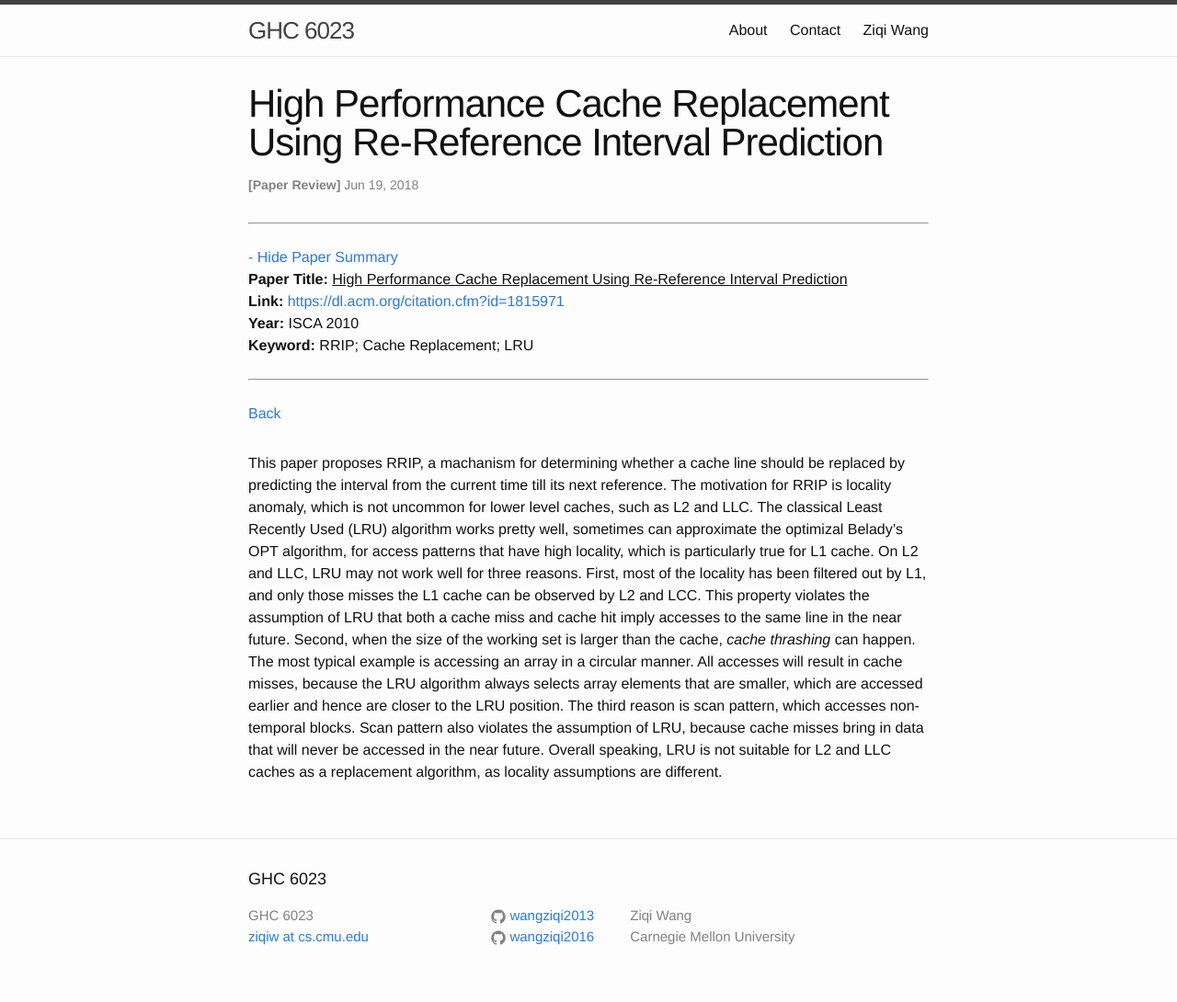
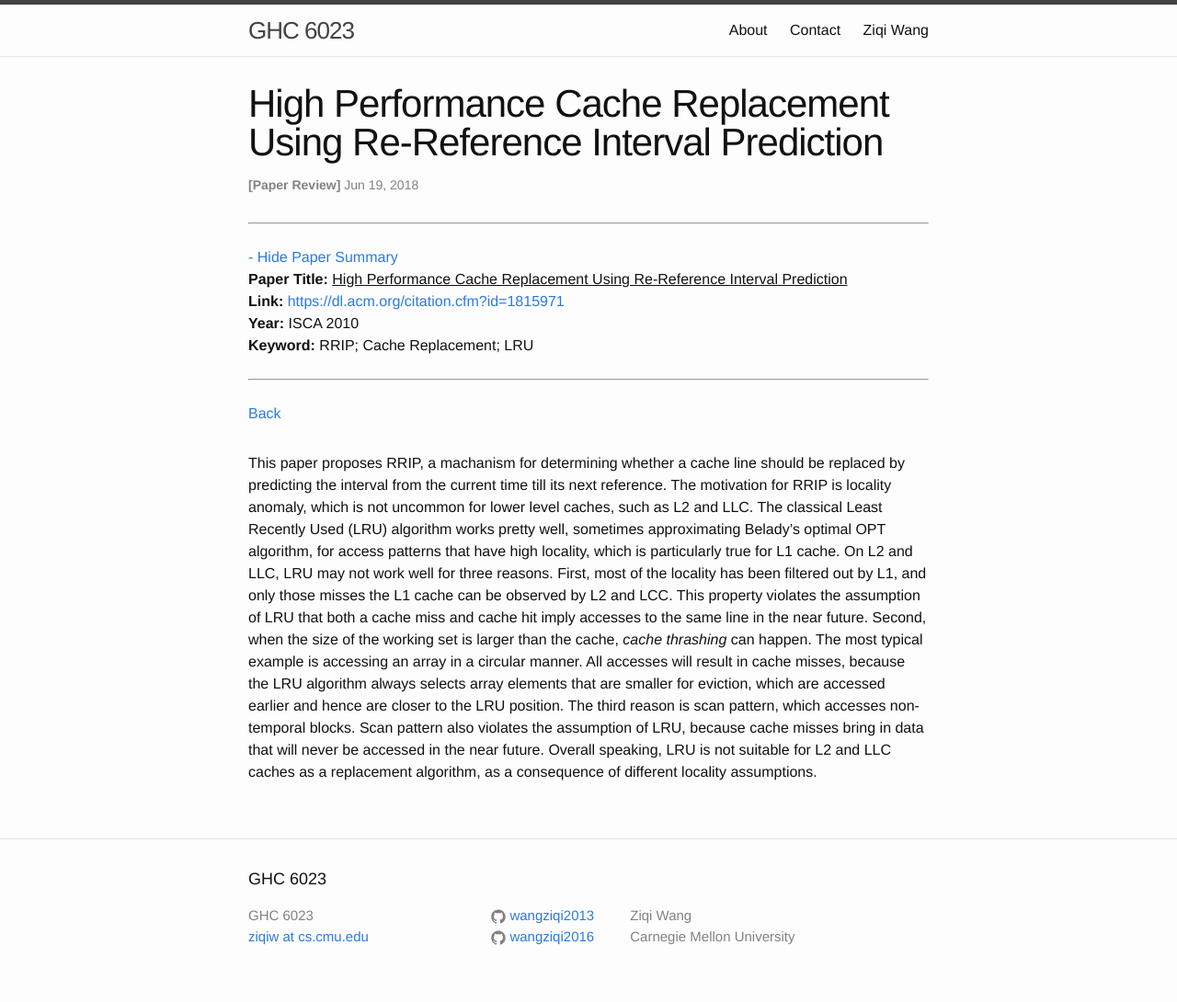
Before and after one commit to wangziqi2013/wangziqi2013.github.io, a Jekyll site: the page built from _posts/2018-06-19-RRIP.markdown, in a window 1280 px wide. Shown: the whole page at 92% size. Built offline with Jekyll 4.4.1, drawn with Linux system fonts in a browser that asks for light colours.

Commit message:
Small change

```diff
--- a/_posts/2018-06-19-RRIP.markdown
+++ b/_posts/2018-06-19-RRIP.markdown
@@ -16,15 +16,16 @@ version_mgmt:
 This paper proposes RRIP, a machanism for determining whether a cache line should be replaced
 by predicting the interval from the current time till its next reference. The motivation for
 RRIP is locality anomaly, which is not uncommon for lower level caches, such as L2 and LLC.
-The classical Least Recently Used (LRU) algorithm works pretty well, sometimes can approximate the
-optimizal Belady's OPT algorithm, for access patterns that have high locality, which is particularly
+The classical Least Recently Used (LRU) algorithm works pretty well, sometimes approximating
+Belady's optimal OPT algorithm, for access patterns that have high locality, which is particularly
 true for L1 cache. On L2 and LLC, LRU may not work well for three reasons. First, most of the locality
 has been filtered out by L1, and only those misses the L1 cache can be observed by L2 and LCC. This
 property violates the assumption of LRU that both a cache miss and cache hit imply accesses to the
 same line in the near future. Second, when the size of the working set is larger than the cache,
 *cache thrashing* can happen. The most typical example is accessing an array in a circular manner.
 All accesses will result in cache misses, because the LRU algorithm always selects array elements
-that are smaller, which are accessed earlier and hence are closer to the LRU position. The third reason
-is scan pattern, which accesses non-temporal blocks. Scan pattern also violates the assumption of LRU,
-because cache misses bring in data that will never be accessed in the near future. Overall speaking, LRU
-is not suitable for L2 and LLC caches as a replacement algorithm, as locality assumptions are different.
+that are smaller for eviction, which are accessed earlier and hence are closer to the LRU position.
+The third reason is scan pattern, which accesses non-temporal blocks. Scan pattern also violates the
+assumption of LRU, because cache misses bring in data that will never be accessed in the near future.
+Overall speaking, LRU is not suitable for L2 and LLC caches as a replacement algorithm, as a consequence
+of different locality assumptions.
```
